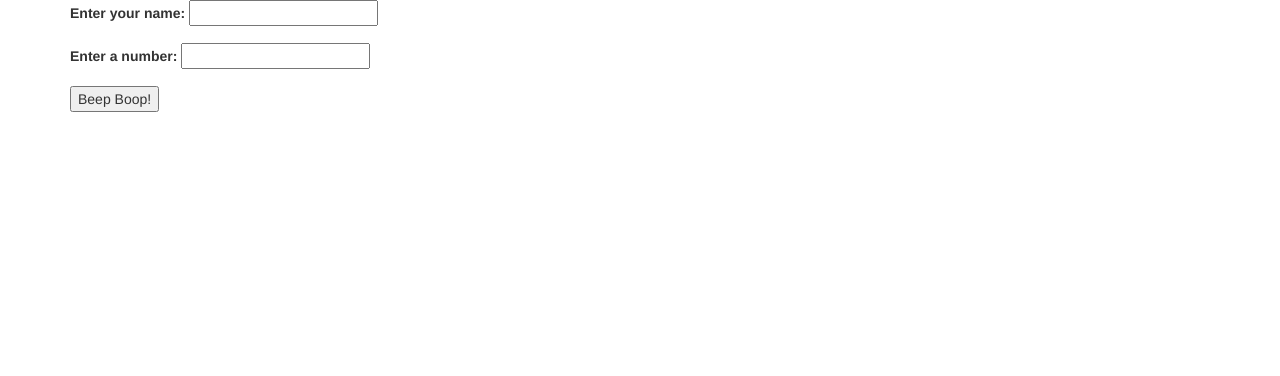
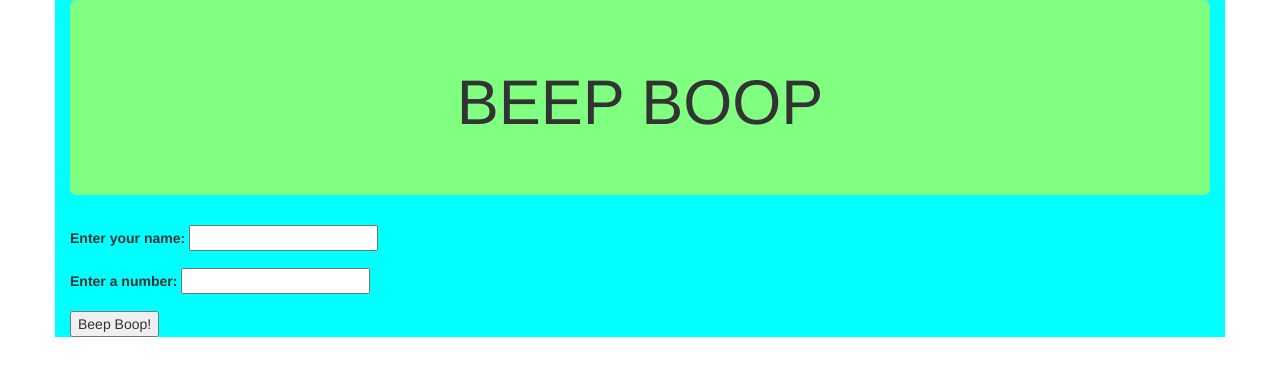
Before and after one commit to eswotinsky/beep-boop, a plain HTML site: page index.html in a window 1280 px wide. Drawn offline with Linux system fonts and the light colour scheme.

Commit message:
update README.md

```diff
--- a/css/styles.css
+++ b/css/styles.css
@@ -0,0 +1,12 @@
+.container {
+  background-color: cyan;
+}
+
+.jumbotron {
+  text-align: center;
+  background-color: #80ff80;
+}
+
+#results {
+  font-weight: bold;
+}
--- a/index.html
+++ b/index.html
@@ -10,6 +10,9 @@
   </head>
   <body>
     <div class="container">
+      <div class="jumbotron">
+        <h1>BEEP BOOP</h1>
+      </div>
       <form id="inputForm">
 
         <div class="form-group">
```
Also changed, not shown: 1 other file.
